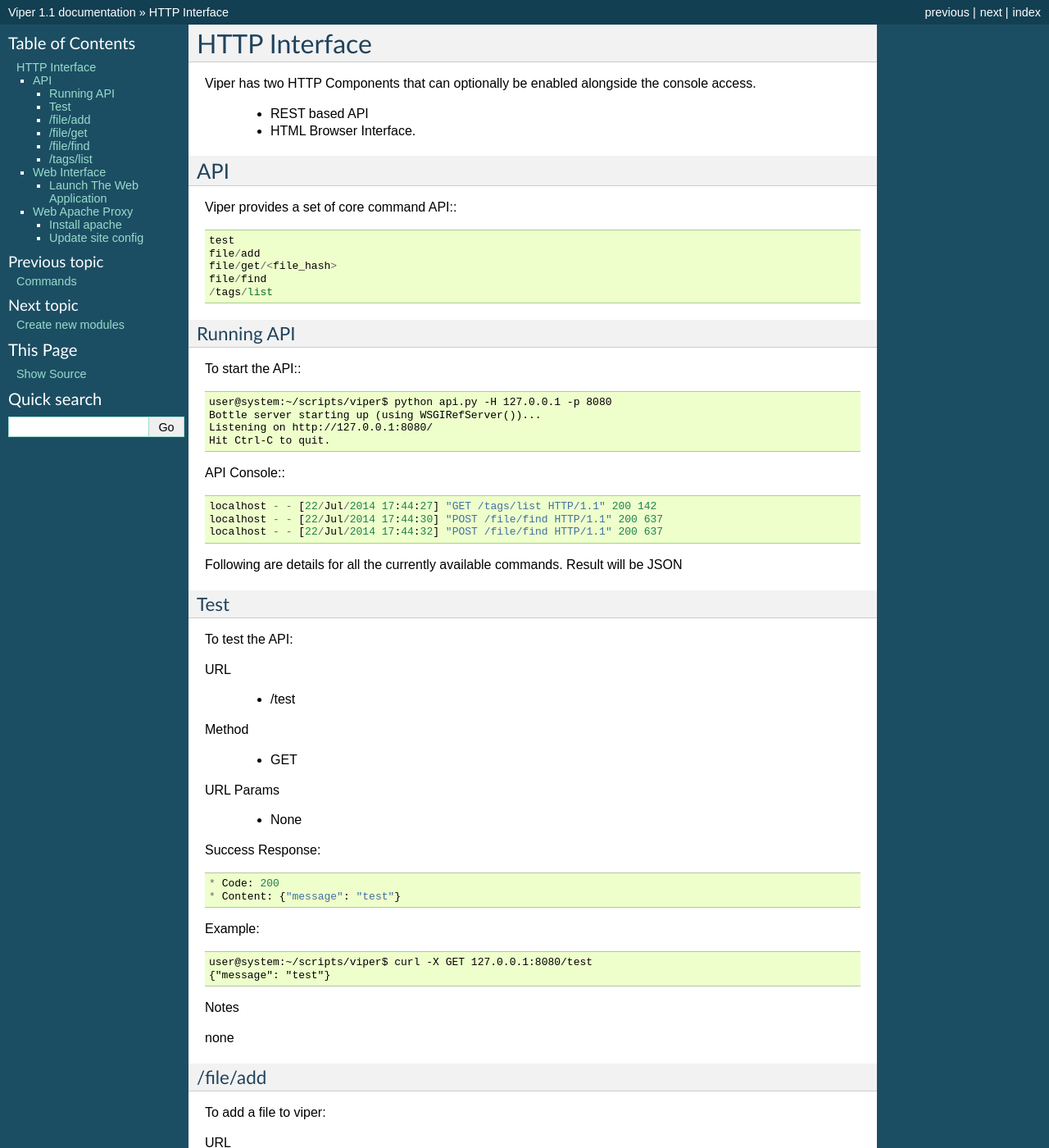
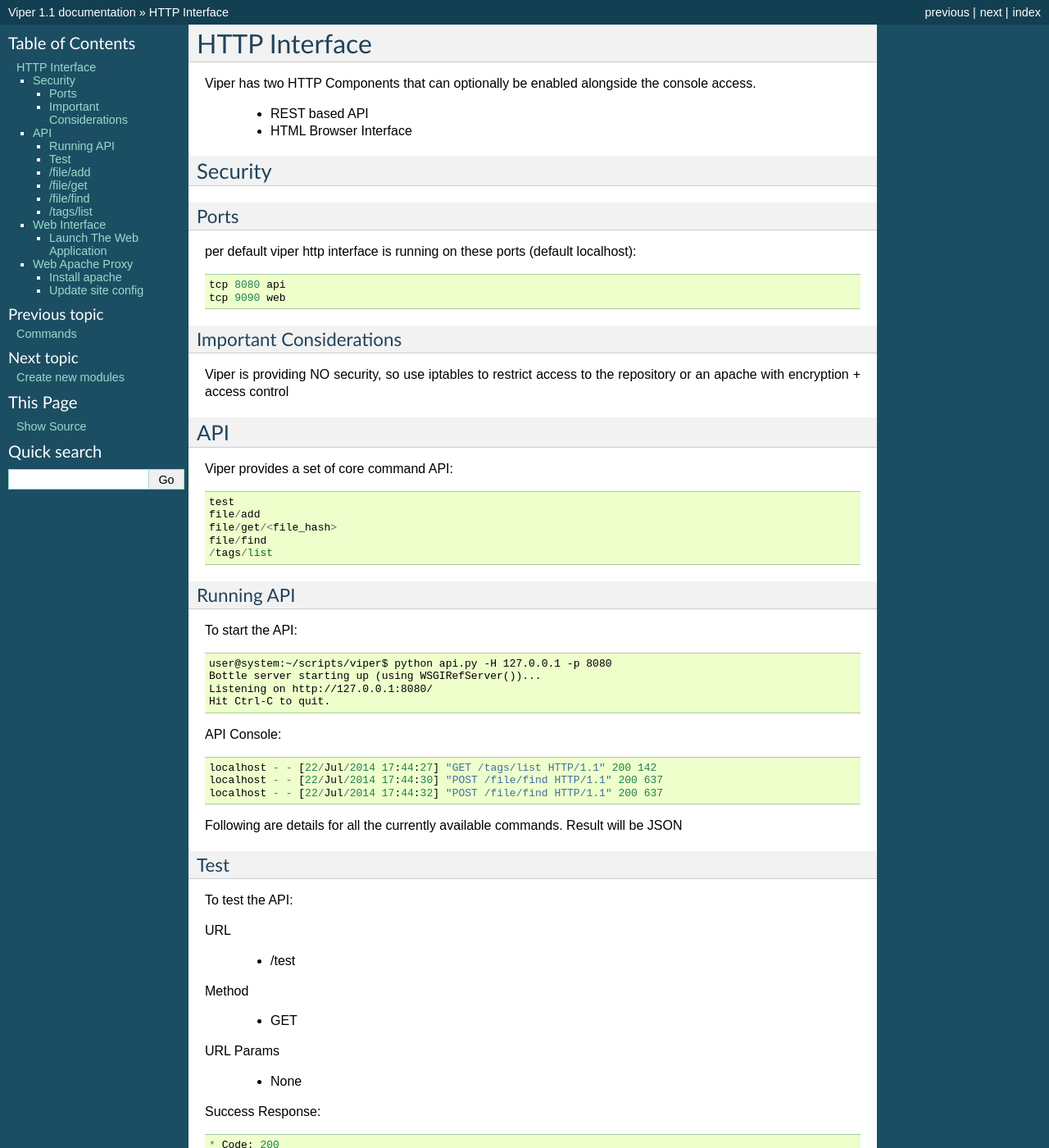
Before and after one commit to viper-framework/viper, a Sphinx documentation site: the page built from docs/source/http/index.rst, in a window 1280 px wide and 1400 px high. Shown: the whole window at 82% size. Built offline with Sphinx 7.4.7, drawn with Linux system fonts in a browser that asks for light colours; pages that are not in the unit, such as notebooks, are missing from menus; some of the changed text lies outside the part shown.

Commit message:
Security remark for running api.py / web.py
could be useful for some people to have a remark not to expose the viper repository to there whole network or even worse the internet.
In addition to that I fixed some minor typos in the readme.

```diff
--- a/docs/source/http/index.rst
+++ b/docs/source/http/index.rst
@@ -4,13 +4,30 @@
 Viper has two HTTP Components that can optionally be enabled alongside the console access.
 
     * REST based API
-    * HTML Browser Interface.
+    * HTML Browser Interface
+
+
+Security
+--------
+
+Ports
+^^^^^
+
+per default viper http interface is running on these ports (default localhost)::
+
+     tcp 8080 api
+     tcp 9090 web
+
+Important Considerations
+^^^^^^^^^^^^^^^^^^^^^^^^
+
+Viper is providing NO security, so use iptables to restrict access to the repository or an apache with encryption + access control
 
 
 API
 ---
 
-Viper provides a set of core command API:::
+Viper provides a set of core command API::
 
   	test
 	file/add
@@ -23,14 +40,14 @@
 Running API
 ^^^^^^^^^^^
 
-To start the API:::
+To start the API::
 
 	user@system:~/scripts/viper$ python api.py -H 127.0.0.1 -p 8080
 	Bottle server starting up (using WSGIRefServer())...
 	Listening on http://127.0.0.1:8080/
 	Hit Ctrl-C to quit.
 
-API Console:::
+API Console::
 
 	localhost - - [22/Jul/2014 17:44:27] "GET /tags/list HTTP/1.1" 200 142
 	localhost - - [22/Jul/2014 17:44:30] "POST /file/find HTTP/1.1" 200 637
@@ -67,7 +84,7 @@
 	user@system:~/scripts/viper$ curl -X GET 127.0.0.1:8080/test
 	{"message": "test"}
 
-Notes
+Notes::
 
 none
 
@@ -98,7 +115,8 @@
     		"message": "added"
 		}
 
-Error Response
+Error Response::
+
 	Code: 500
 	Content:
 		{
@@ -117,9 +135,9 @@
     	"message": "Unable to store file"
 	}
 
-Notes
+Notes::
 
-none
+    none
 
 
 /file/get
@@ -139,11 +157,11 @@
 
 	* file_hash
 
-Success Response
+Success Response::
 
 	* Code: 200
 
-Error Response
+Error Response::
 	Code: 404
 	Content:
 		{
@@ -165,9 +183,9 @@
 
 	user@system:~/scripts/viper$ curl -X GET 127.0.0.1:8080/file/get/9ce49435b67d531bbd966186920c90ecf0752e88b79af246886b077c8ec9b649
 
-Notes
+Notes::
 
-file_hash is not a POST var - it is a get Param
+    file_hash is not a POST var - it is a get Param
 
 
 /file/find
@@ -192,11 +210,11 @@
 	* name
 	* all
 
-Success Response
+Success Response::
 
 	* Code: 200
 
-Error Response
+Error Response::
 	Code: 400
 	Content:
 		{
@@ -227,7 +245,7 @@
 	    }
 	]
 
-Notes
+Notes::
 
 None
 
@@ -249,7 +267,7 @@
 
 	*
 
-Success Response
+Success Response::
 
 	* Code: 200
 
@@ -265,7 +283,7 @@
 	    "bar"
 	]
 
-Notes
+Notes::
 
 None
 
@@ -338,6 +356,7 @@
 ^^^^^^^^^^^^^^^^^^
 
 The following apache site config does several things:
+
 	- proxy your port 80 of apache to 9090 of viper web interface:
 	- adding SSl Server key
 	- Adding Basic Authentication
@@ -383,10 +402,10 @@
 		</Location>
 	</VirtualHost>
 
-To add the first user to the Basic Auth:::
+To add the first user to the Basic Auth::
 
 	$ htpasswd -c /etc/apache2/conf/protected.passwd USERNAME
 
-To add a new user to the Basic Auth use:::
+To add a new user to the Basic Auth use::
 
 	$ htpasswd -b /etc/apache2/conf/protected.passwd USERNAME2
```
